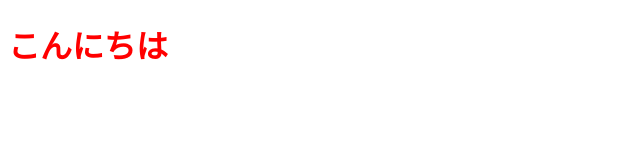
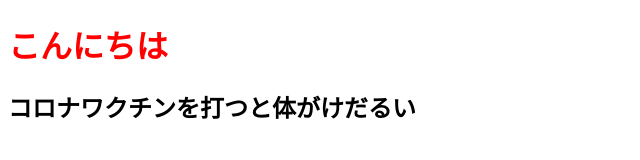
Before and after one commit to Kensuke7123/hellow.github.io, a plain HTML site: page index.html in a window 1280 px wide. Shown: the whole page, without its empty margins (0-640 px from the left). Drawn offline with Linux system fonts and the light colour scheme.

Commit message:
Add files via upload

```diff
--- a/index.html
+++ b/index.html
@@ -9,5 +9,6 @@
 </head>
 <body>
   <h1 class="s1_hello">こんにちは</h1>
+  <h2>コロナワクチンを打つと体がけだるい</h2>
 </body>
 </html>
```
